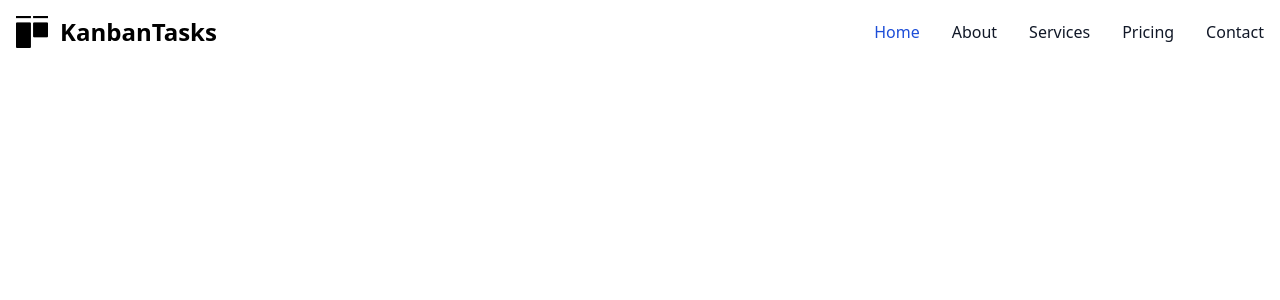
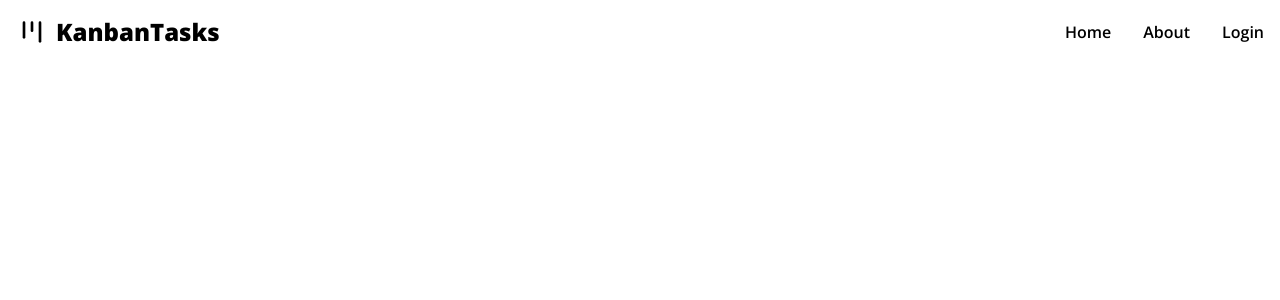
Before and after one commit to milan-sony/KanbanTasks, a React (Vite) app in the folder frontend/: page / in a window 1280 px wide. Shown: the top 300 px of the page. Built offline with nearby package versions, Linux system fonts and the light colour scheme.

Commit message:
feat: navbar created

```diff
--- a/frontend/src/components/Navbar/Navbar.jsx
+++ b/frontend/src/components/Navbar/Navbar.jsx
@@ -1,14 +1,16 @@
+import { Kanban } from 'lucide-react'
 import React from 'react'
-import logo from "../../assets/images/logo.png"
 import { Link } from 'react-router'
 
 function Navbar() {
     return (
-        <nav className="bg-white border-gray-200 dark:bg-gray-900">
+        <nav className="bg-white dark:bg-black">
             <div className="max-w-screen-xl flex flex-wrap items-center justify-between mx-auto p-4">
-                <a href="https://flowbite.com/" className="flex items-center space-x-3 rtl:space-x-reverse">
-                    <img src={logo} className="h-8" alt="Logo" />
-                    <span className="self-center text-2xl font-semibold whitespace-nowrap dark:text-white">KanbanTasks</span>
+                <a href="" className="flex items-center space-x-3 rtl:space-x-reverse">
+                    <span className='flex justify-center items-center'>
+                    <Kanban className='size-8 mr-2 text-black dark:text-white'/>
+                    <span className="self-center text-2xl font-black whitespace-nowrap dark:text-white font-Open-Sans hover:text-red-500">KanbanTasks</span>
+                    </span>
                 </a>
                 <button data-collapse-toggle="navbar-default" type="button" className="inline-flex items-center p-2 w-10 h-10 justify-center text-sm text-gray-500 rounded-lg md:hidden hover:bg-gray-100 focus:outline-none focus:ring-2 focus:ring-gray-200 dark:text-gray-400 dark:hover:bg-gray-700 dark:focus:ring-gray-600" aria-controls="navbar-default" aria-expanded="false">
                     <span className="sr-only">Open main menu</span>
@@ -17,27 +19,20 @@ function Navbar() {
                     </svg>
                 </button>
                 <div className="hidden w-full md:block md:w-auto" id="navbar-default">
-                    <ul className="font-medium flex flex-col p-4 md:p-0 mt-4 border border-gray-100 rounded-lg bg-gray-50 md:flex-row md:space-x-8 rtl:space-x-reverse md:mt-0 md:border-0 md:bg-white dark:bg-gray-800 md:dark:bg-gray-900 dark:border-gray-700">
+                    <ul className="font-medium flex flex-col p-4 md:p-0 mt-4 border md:flex-row md:space-x-8 rtl:space-x-reverse md:mt-0 md:border-0">
                         <li>
-                            <a href="#" className="block py-2 px-3 text-white bg-blue-700 rounded md:bg-transparent md:text-blue-700 md:p-0 dark:text-white md:dark:text-blue-500" aria-current="page">Home</a>
+                            <a href="#" className="py-2 px-3 md:border-0 md:p-0 text-black dark:text-white hover:text-red-500 font-Open-Sans text-base font-semibold capitalize">Home</a>
                         </li>
                         <li>
-                            <a href="#" className="block py-2 px-3 text-gray-900 rounded hover:bg-gray-100 md:hover:bg-transparent md:border-0 md:hover:text-blue-700 md:p-0 dark:text-white md:dark:hover:text-blue-500 dark:hover:bg-gray-700 dark:hover:text-white md:dark:hover:bg-transparent">About</a>
+                            <a href="#" className="py-2 px-3 md:border-0 md:p-0 text-black dark:text-white hover:text-red-500 font-Open-Sans text-base font-semibold capitalize">About</a>
                         </li>
                         <li>
-                            <a href="#" className="block py-2 px-3 text-gray-900 rounded hover:bg-gray-100 md:hover:bg-transparent md:border-0 md:hover:text-blue-700 md:p-0 dark:text-white md:dark:hover:text-blue-500 dark:hover:bg-gray-700 dark:hover:text-white md:dark:hover:bg-transparent">Services</a>
-                        </li>
-                        <li>
-                            <a href="#" className="block py-2 px-3 text-gray-900 rounded hover:bg-gray-100 md:hover:bg-transparent md:border-0 md:hover:text-blue-700 md:p-0 dark:text-white md:dark:hover:text-blue-500 dark:hover:bg-gray-700 dark:hover:text-white md:dark:hover:bg-transparent">Pricing</a>
-                        </li>
-                        <li>
-                            <a href="#" className="block py-2 px-3 text-gray-900 rounded hover:bg-gray-100 md:hover:bg-transparent md:border-0 md:hover:text-blue-700 md:p-0 dark:text-white md:dark:hover:text-blue-500 dark:hover:bg-gray-700 dark:hover:text-white md:dark:hover:bg-transparent">Contact</a>
+                            <a href="#" className="py-2 px-3 md:border-0 md:p-0 text-black dark:text-white hover:text-red-500 font-Open-Sans text-base font-semibold capitalize">Login</a>
                         </li>
                     </ul>
                 </div>
             </div>
         </nav>
-
     )
 }
 
```
